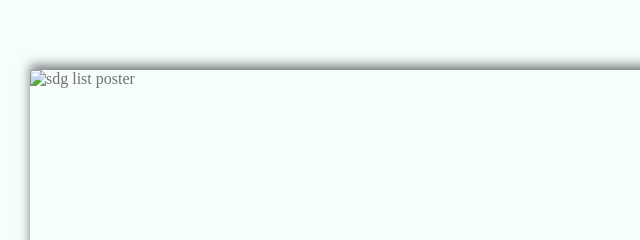
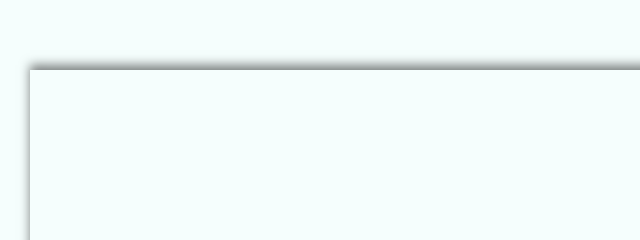
Before and after one commit to prathambhalla-16/SDGS-EXUN-, a plain HTML site: page index.html in a window 1280 px wide. Shown: the part 714-954 px from the top of the page, 0-640 px from the left. Drawn offline with Linux system fonts and the light colour scheme.

Commit message:
Update index.html

```diff
--- a/index.html
+++ b/index.html
@@ -26,7 +26,7 @@
     <a href="#info"><button class="learn">Learn More</button></a>
 </div>
 <div id="info">
-    <p class="img"><img href="./sdg.png" alt="sdg list poster"></p>
+    <p class="img"></p>
     <iframe width="560" height="315" src="https://www.youtube.com/embed/0XTBYMfZyrM" title="YouTube video player" frameborder="0" allow="accelerometer; autoplay; clipboard-write; encrypted-media; gyroscope; picture-in-picture; web-share" allowfullscreen></iframe>
 
     <footer id="footer">
```
